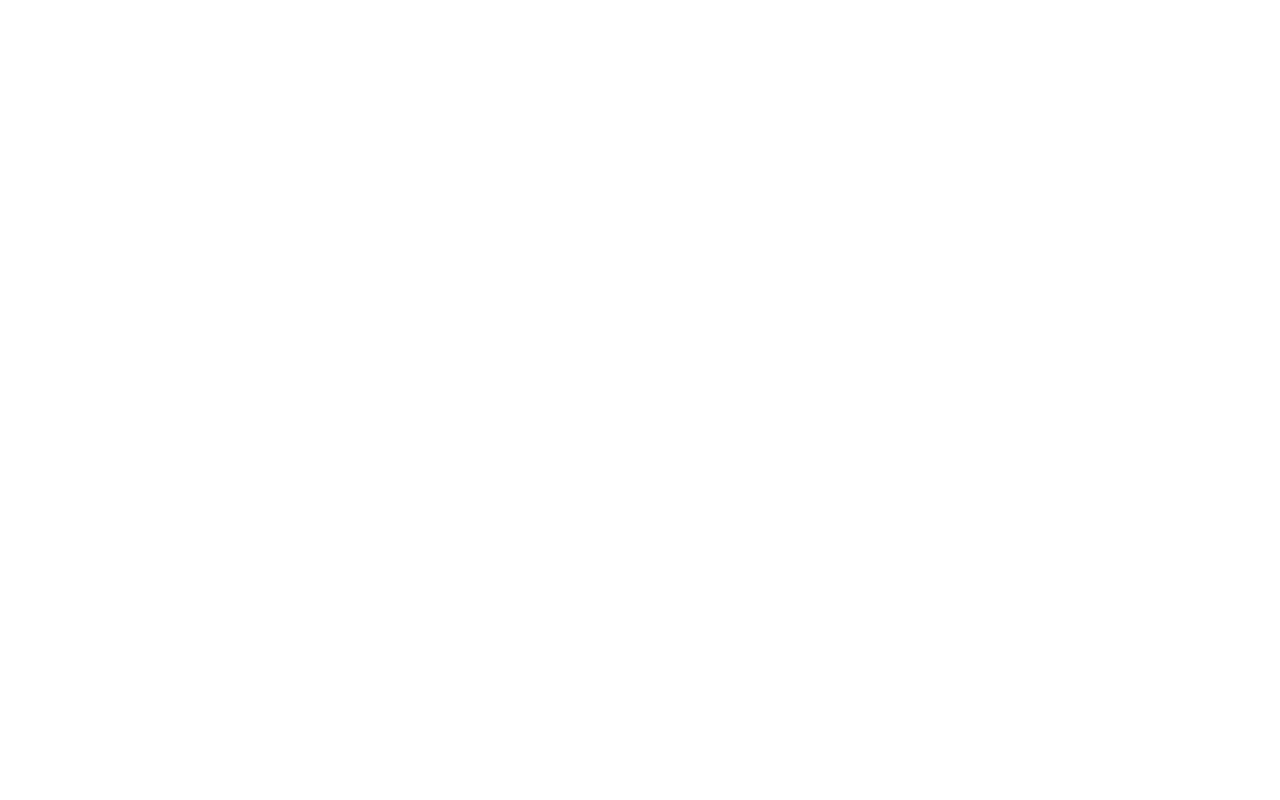
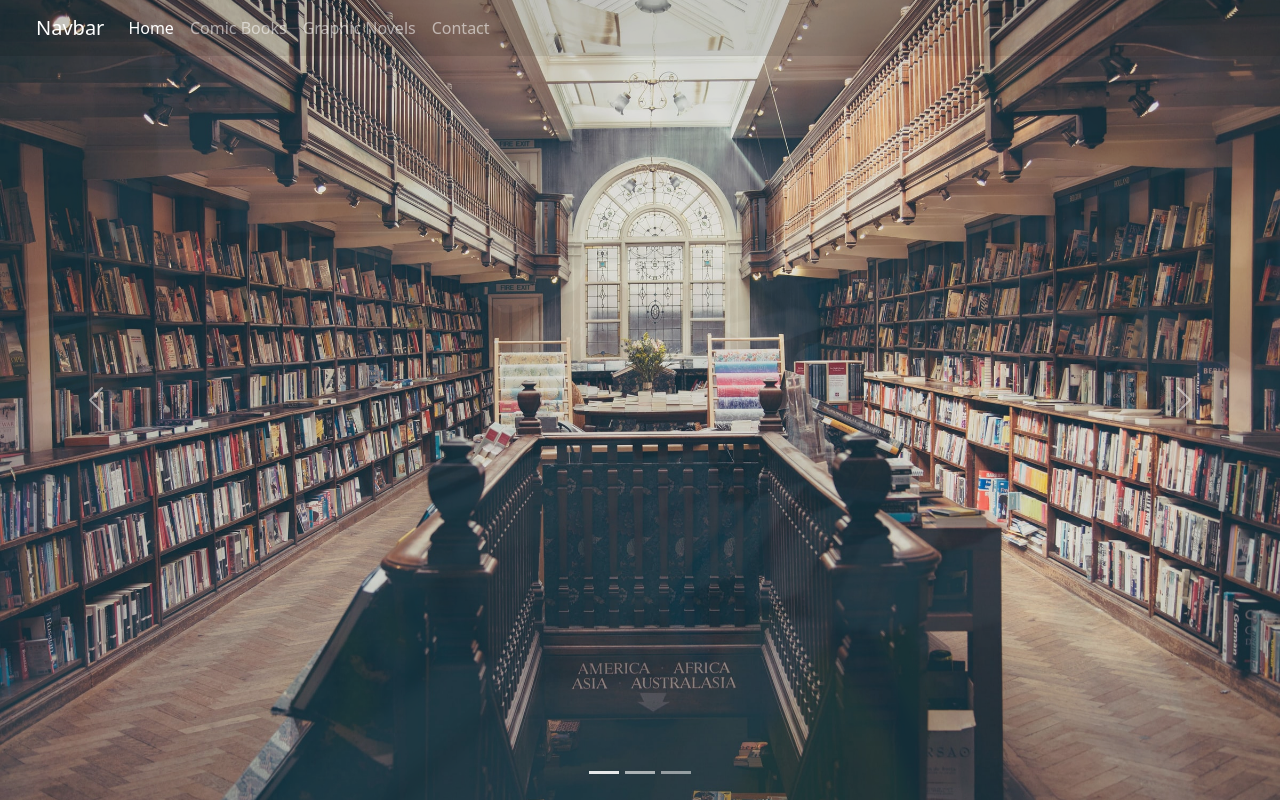
Before and after one commit to PragmaticalProgrammer/comic-web-store, a plain HTML site: page index.html in a window 1280 px wide. Drawn offline with nearby package versions, Linux system fonts and the light colour scheme.

Commit message:
feat: added carousel background and transparent navbar

```diff
--- a/app.css
+++ b/app.css
@@ -0,0 +1,45 @@
+.navbar {
+    position: fixed;
+    top: 0;
+    z-index: 9;
+
+    background: rgba(0, 0, 0, .1);
+}
+
+#carouselExampleIndicators {
+    position: relative;
+    height: 100vh;
+    width: 100%;
+}
+
+#carouselExampleIndicators .carousel-inner{
+    position: relative;
+    height: 100vh;
+    width: 100%;
+}
+
+#carouselExampleIndicators .carousel-inner .carousel-item{
+    position: relative;
+    height: 100vh;
+    width: 100%;
+    background: url(imgs/store-front1.jpg);
+    background-size: cover;
+    background-position: center;
+}
+
+#carouselExampleIndicators .carousel-inner .carousel-item:nth-child(2){
+    background: url(imgs/store-front2.jpg);
+    background-size: cover;
+    background-position: center;
+}
+
+#carouselExampleIndicators .carousel-inner .carousel-item:nth-child(3){
+    background: url(imgs/comic-spread1.jpg);
+    background-size: cover;
+    background-position: center;
+}
+
+.no-padding {
+    padding-left: 0;
+    padding-right: 0;
+  }
--- a/index.html
+++ b/index.html
@@ -6,6 +6,8 @@
     <meta http-equiv="X-UA-Compatible" content="IE=edge">
     <meta name="viewport" content="width=device-width, initial-scale=1.0">
     <title>Document</title>
+    <link rel="preconnect" href="https://fonts.gstatic.com">
+    <link href="https://fonts.googleapis.com/css2?family=Faster+One&display=swap" rel="stylesheet">
     <link href="https://cdn.jsdelivr.net/npm/bootstrap@5.0.0/dist/css/bootstrap.min.css" rel="stylesheet"
         integrity="sha384-wEmeIV1mKuiNpC+IOBjI7aAzPcEZeedi5yW5f2yOq55WWLwNGmvvx4Um1vskeMj0" crossorigin="anonymous">
     <link rel="stylesheet" href="app.css">
@@ -13,10 +15,66 @@
 
 <body>
 
+    <div class="container-fluid">
+        <div class="row">
+            <nav class=" navbar navbar-expand-lg navbar-dark">
+                <div class="container-fluid">
+                    <a class="navbar-brand" href="#">Navbar</a>
+                    <button class="navbar-toggler" type="button" data-bs-toggle="collapse" data-bs-target="#navbarNav"
+                        aria-controls="navbarNav" aria-expanded="false" aria-label="Toggle navigation">
+                        <span class="navbar-toggler-icon"></span>
+                    </button>
+                    <div class="collapse navbar-collapse" id="navbarNav">
+                        <ul class="navbar-nav">
+                            <li class="nav-item">
+                                <a class="nav-link active" aria-current="page" href="#">Home</a>
+                            </li>
+                            <li class="nav-item">
+                                <a class="nav-link" href="#">Comic Books</a>
+                            </li>
+                            <li class="nav-item">
+                                <a class="nav-link" href="#">Graphic Novels</a>
+                            </li>
+                            <li class="nav-item">
+                                <a class="nav-link" href="#">Contact</a>
+                            </li>
+                        </ul>
+                    </div>
+                </div>
+            </nav>
+
+            <div id="carouselExampleIndicators" class="carousel-fade carousel slide no-padding" data-bs-ride="carousel">
+                <div class="carousel-indicators">
+                    <button type="button" data-bs-target="#carouselExampleIndicators" data-bs-slide-to="0"
+                        class="active" aria-current="true" aria-label="Slide 1"></button>
+                    <button type="button" data-bs-target="#carouselExampleIndicators" data-bs-slide-to="1"
+                        aria-label="Slide 2"></button>
+                    <button type="button" data-bs-target="#carouselExampleIndicators" data-bs-slide-to="2"
+                        aria-label="Slide 3"></button>
+                </div>
+                <div class="carousel-inner">
+                    <div class="carousel-item active"></div>
+                    <div class="carousel-item"></div>
+                    <div class="carousel-item"></div>
+                </div>
+                <button class="carousel-control-prev" type="button" data-bs-target="#carouselExampleIndicators"
+                    data-bs-slide="prev">
+                    <span class="carousel-control-prev-icon" aria-hidden="true"></span>
+                    <span class="visually-hidden">Previous</span>
+                </button>
+                <button class="carousel-control-next" type="button" data-bs-target="#carouselExampleIndicators"
+                    data-bs-slide="next">
+                    <span class="carousel-control-next-icon" aria-hidden="true"></span>
+                    <span class="visually-hidden">Next</span>
+                </button>
+            </div>
+
+        </div>
+    </div>
+
     <script src="https://cdn.jsdelivr.net/npm/bootstrap@5.0.0/dist/js/bootstrap.bundle.min.js"
         integrity="sha384-p34f1UUtsS3wqzfto5wAAmdvj+osOnFyQFpp4Ua3gs/ZVWx6oOypYoCJhGGScy+8"
         crossorigin="anonymous"></script>
-
 </body>
 
 </html>
```
Also changed, not shown: imgs/comic-spread1.jpg (added), imgs/store-front1.jpg (added), imgs/store-front2.jpg (added).
